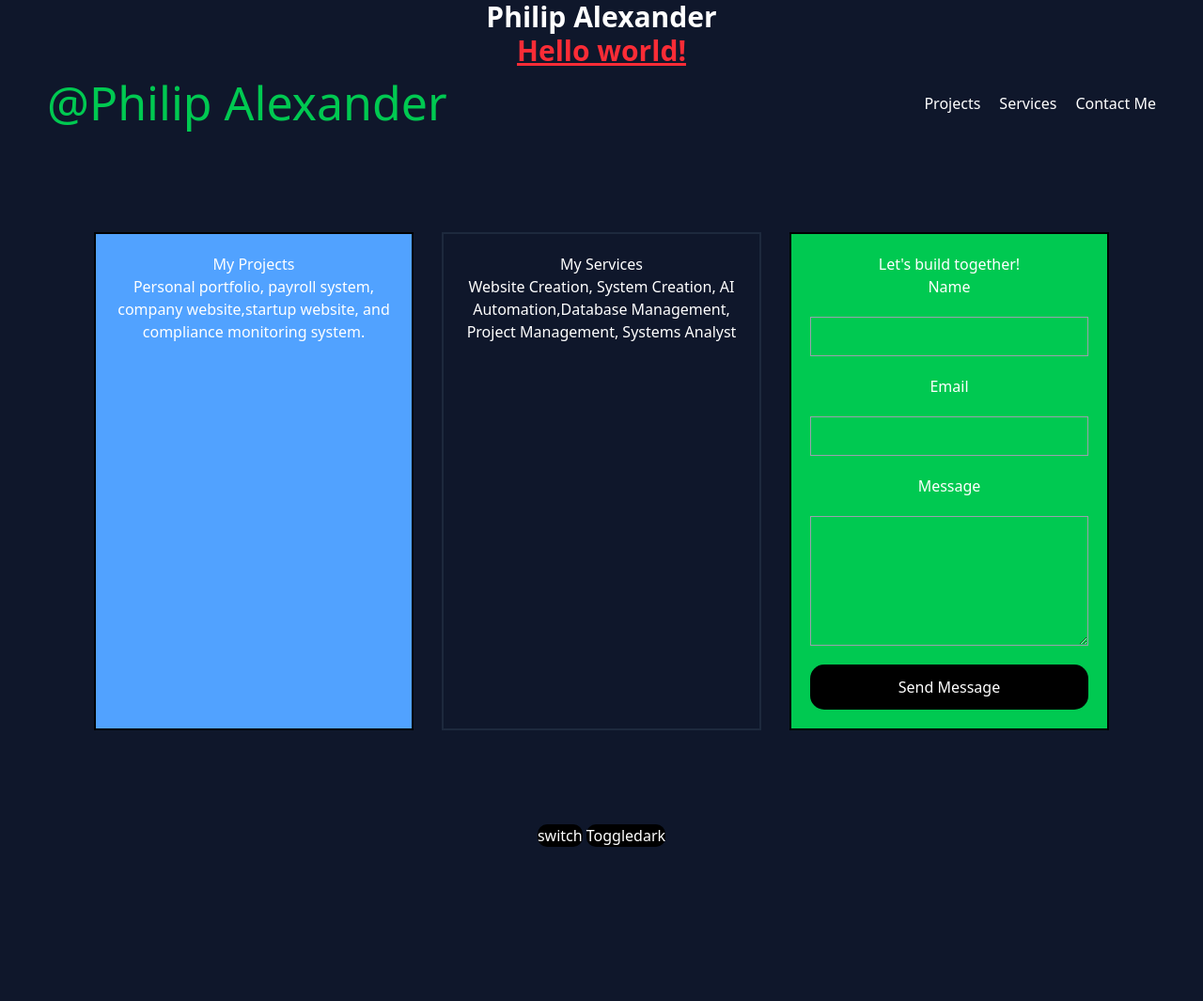
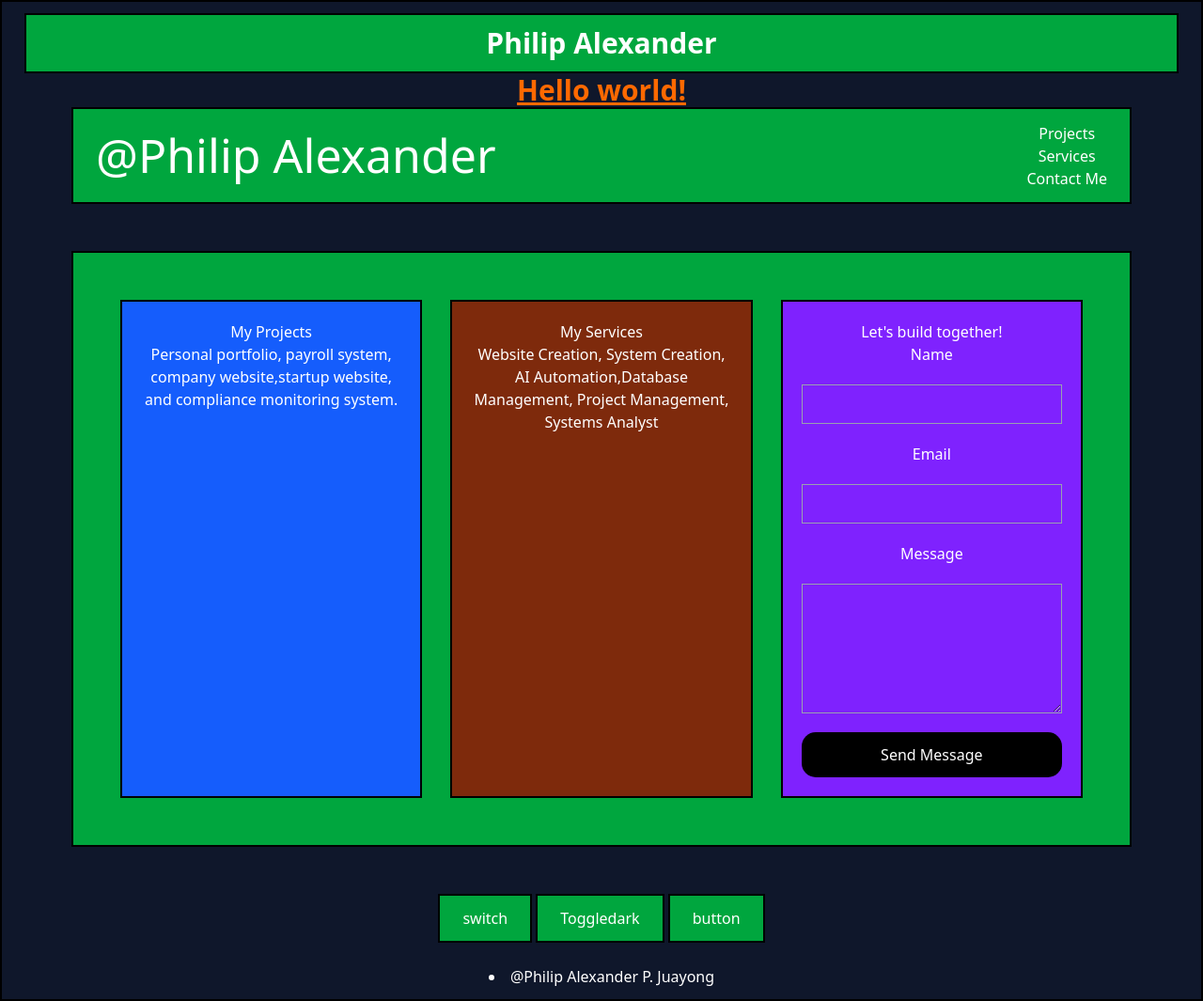
Before and after one commit to c20245384juayong-0137/philip-tailwind, a plain HTML site: page index.html in a window 1280 px wide. Shown: the whole page at 94% size. Before the commit the page ends 901 px from the top, so only its background shows below. Drawn offline with nearby package versions, Linux system fonts and the light colour scheme.

Commit message:
tailwind1

```diff
--- a/index.html
+++ b/index.html
@@ -6,34 +6,43 @@
     <meta name="viewport" content="width=device-width, initial-scale=1.0">
     <title>My Portfolio</title>
     <script src="https://cdn.jsdelivr.net/npm/@tailwindcss/browser@4"></script>
-    <style type="text/tailwindcss"> @custom-variant dark (&:where(.dark, .dark *));
-    </style>
+    <style type="text/tailwindcss">
+        @custom-variant dark (&:where(.dark, .dark *));
+
+@layer components {
+.btn-primary {
+@apply px-6 py-3 bg-orange-800 text-white hover:bg-orange-600
+transition-colors dark:bg-green-600 border-2
+border-black p-10 bg-blue-600  ;
+}
+}
+</style>
 </head>
 
-<body class="text-center dark:bg-slate-900 bg-white text-slate-900 dark:text-white">
-    <h1 class="text-3xl font-bold">Philip Alexander</h1>
+<body class="btn-primary text-center dark:bg-slate-900 bg-white text-slate-900 dark:text-white">
+    <h1 class="btn-primary text-3xl font-bold">Philip Alexander</h1>
 
     <header>
-        <h1 class="text-3xl text-red-500 font-bold underline">
+        <h1 class=" text-3xl text-orange-500 font-bold underline">
             Hello world!
         </h1>
-        <nav class="flex justify-between items-center mx-[50px] max-[600px]:flex-col">
-            <span class="text-green-500 text-[50px]">
+        <nav class="btn-primary flex justify-between items-center mx-[50px] max-[600px]:flex-col">
+            <span class="btn-primarytext-orange-500 text-[50px]">
                 @Philip Alexander
             </span>
-            <ul class="flex gap-5 list-none max-[600px]:flex-col">
+            <ul class="btn-primaryflex gap-5 list-none max-[600px]:flex-col">
                 <li><a href="#projects" class="hover:text-red-500">Projects</a></li>
-                <li><a href="#services" class="hover:text-red-300">Services</a></li>
-                <li><a href="#contact" class="hover:text-red-200">Contact Me</a></li>
+                <li><a href="#services" class="hover:text-red-500">Services</a></li>
+                <li><a href="#contact" class="hover:text-red-500">Contact Me</a></li>
             </ul>
         </nav>
     </header>
 
-    <main class="flex flex-wrap gap-[30px] p-[50px] m-[50px] max-[600px]:p-[15px]
+    <main class="btn-primary flex flex-wrap gap-[30px] p-[50px] m-[50px] max-[600px]:p-[15px]
      max-[600px]:m-[10px]">
         <!-- Projects -->
         <section id="projects" class="flex-1 min-w-[280px] border-2 border-black p-5
-        bg-blue-400 max-[600px]:min-w-0">
+        bg-blue-600 max-[600px]:min-w-0">
             <h2 class="max-[768px]:text-[48px] max-[768px]:text-blue-500">
                 My Projects
             </h2>
@@ -42,8 +51,8 @@
             </p>
         </section>
         <!-- Services -->
-        <section id="services" class="flex-1 min-w-[280px] border-2 border-gray-300 dark:border-slate-800 dark:bg-slate-900 p-5
-         bg-orange-500 max-[600px]:min-w-0">
+        <section id="services" class="flex-1 min-w-[280px] border-2 border-black p-5
+        bg-orange-900 max-[600px]:min-w-0">
             <h2 class="max-[768px]:text-[48px] max-[768px]:text-blue-500">
                 My Services
             </h2>
@@ -54,7 +63,7 @@
         </section>
         <!-- Contact -->
         <section id="contact" class="flex-1 min-w-[280px] border-2 border-black p-5
-        bg-green-500 max-[600px]:min-w-0">
+        bg-violet-600 max-[600px]:min-w-0">
             <h2 class="max-[768px]:text-[48px] max-[768px]:text-blue-500">
                 Let's build together!
             </h2>
@@ -66,17 +75,17 @@
                 <label for="message">Message</label>
                 <textarea id="message" name="message" rows="5" required class="border border-gray-400 p-2">
                 </textarea>
-                <button type="submit" class="bg-black text-white p-3 rounded-[15px] hover:bg-red-500">
+                <button type="submit" class="bg-black text-white p-3 rounded-[15px] hover:bg-red-900">
                     Send Message
                 </button>
             </form>
         </section>
     </main>
-    <button id="switch"
-        class="bg-black text-white p-(12px) rounded-[10px] transition-colors duration-500 ease-in-out hover:bg-red-600">switch</button>
-    <button id="toggledark"
-        class="bg-black text-white p-(12px) rounded-[10px] transition-colors duration-500 ease-in-out hover:bg-red-600">Toggledark</button>
-    <script src="script.js"></script>
+    <button id="switch" class="btn-primary">switch</button>
+    <button id="toggledark" class="btn-primary">Toggledark</button>
+
+    <button class="btn-primary">button</button>
+
     <script>
         const toggleDarkButton = document.querySelector('#toggledark');
         const html = document.querySelector('html');
@@ -87,5 +96,6 @@
     </script>
 
 </body>
-
-</html>
+<br><br>
+<footer>
+    <li><a href="" target="blank">@Philip Alexander P. Juayong</a></li>
```
